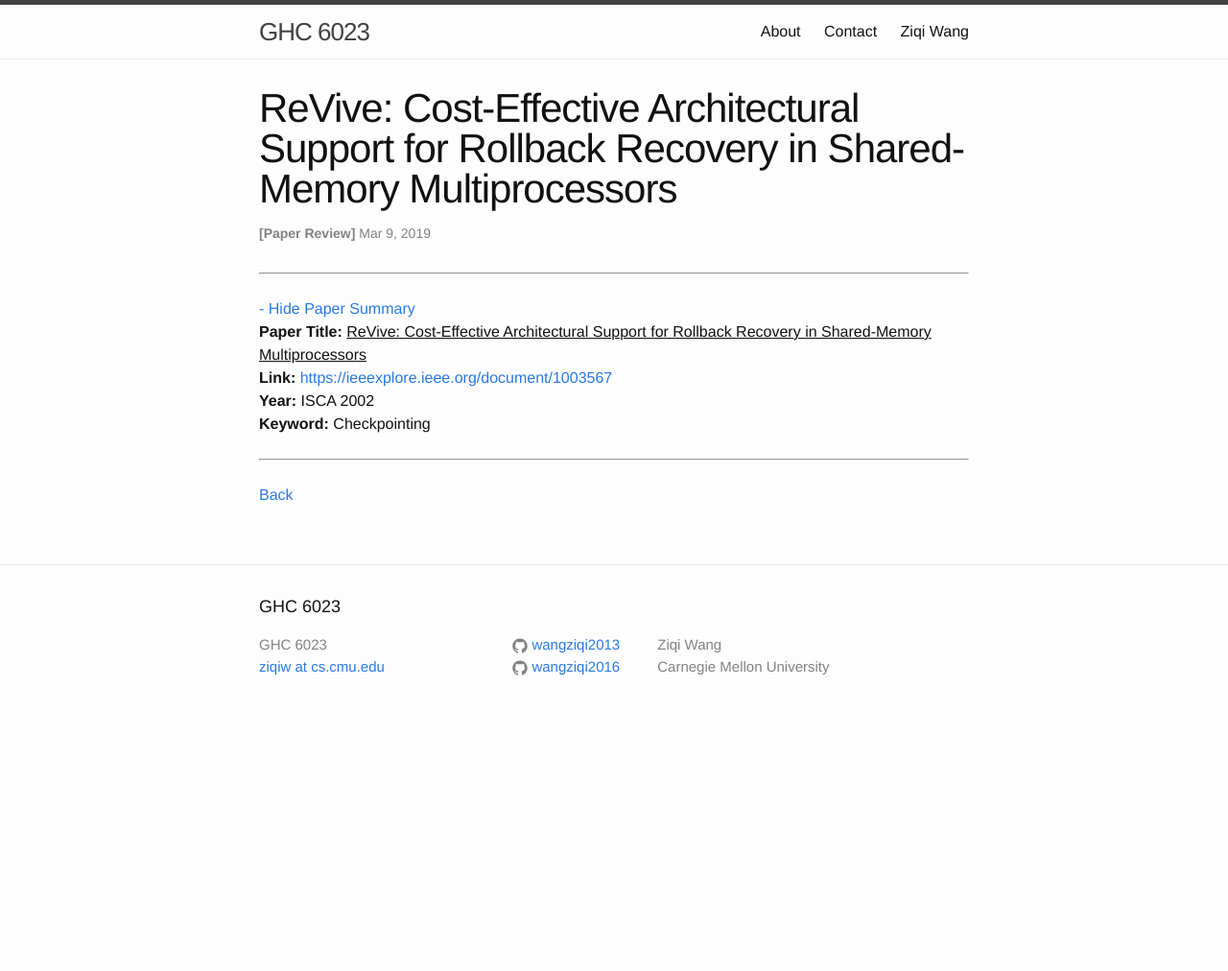
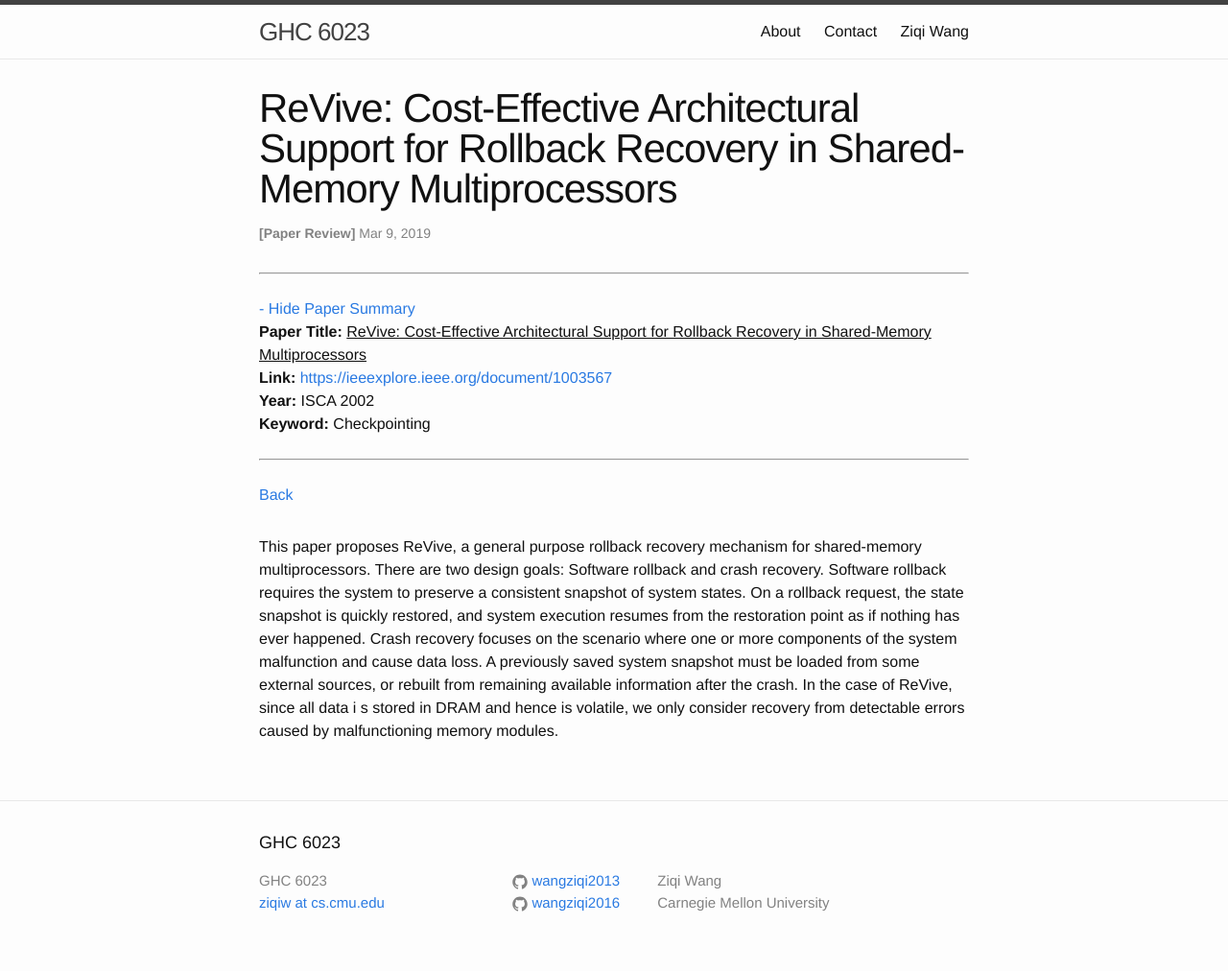
Before and after one commit to wangziqi2013/wangziqi2013.github.io, a Jekyll site: the page built from _posts/2019-03-09-revive.markdown, in a window 1280 px wide. Shown: the whole page at 96% size. Built offline with Jekyll 4.4.1, drawn with Linux system fonts in a browser that asks for light colours; before the commit the page ends 900 px from its top, so only the background shows below that.

Commit message:
Adding two goals

```diff
--- a/_posts/2019-03-09-revive.markdown
+++ b/_posts/2019-03-09-revive.markdown
@@ -12,3 +12,12 @@ htm_cd:
 htm_cr:
 version_mgmt:
 ---
+
+This paper proposes ReVive, a general purpose rollback recovery mechanism for shared-memory multiprocessors. There are
+two design goals: Software rollback and crash recovery. Software rollback requires the system to preserve a consistent
+snapshot of system states. On a rollback request, the state snapshot is quickly restored, and system execution resumes
+from the restoration point as if nothing has ever happened. Crash recovery focuses on the scenario where one or more
+components of the system malfunction and cause data loss. A previously saved system snapshot must be loaded from some
+external sources, or rebuilt from remaining available information after the crash. In the case of ReVive, since all data i
+s stored in DRAM and hence is volatile, we only consider recovery from detectable errors caused by malfunctioning memory
+modules.
```
